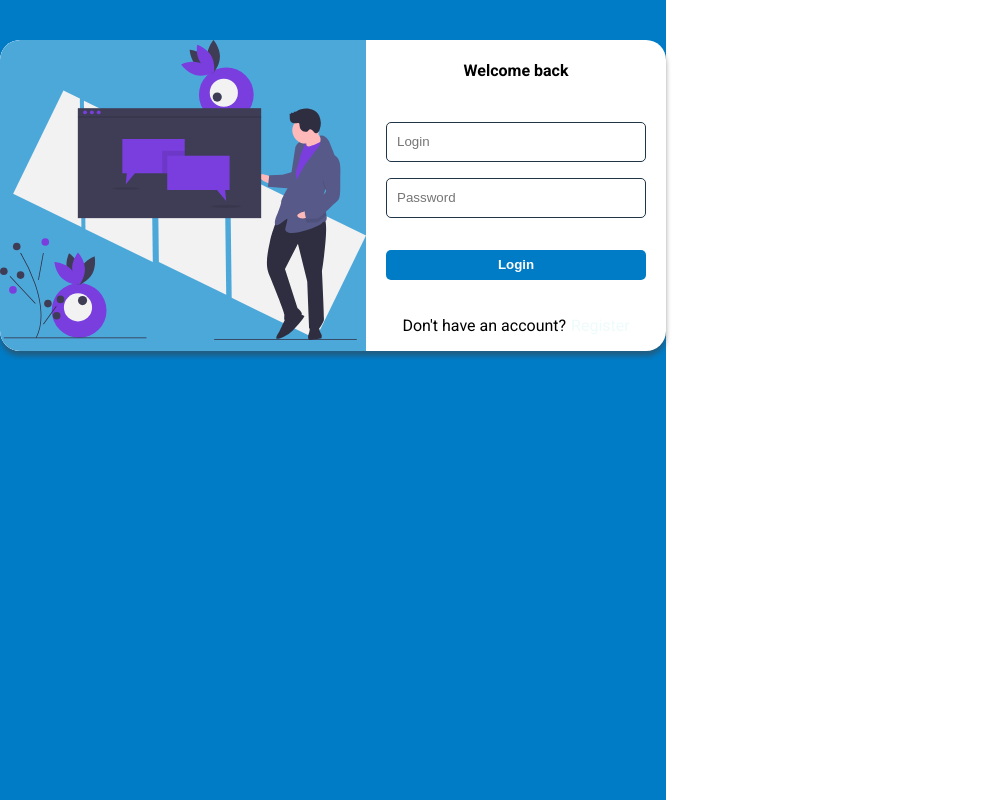
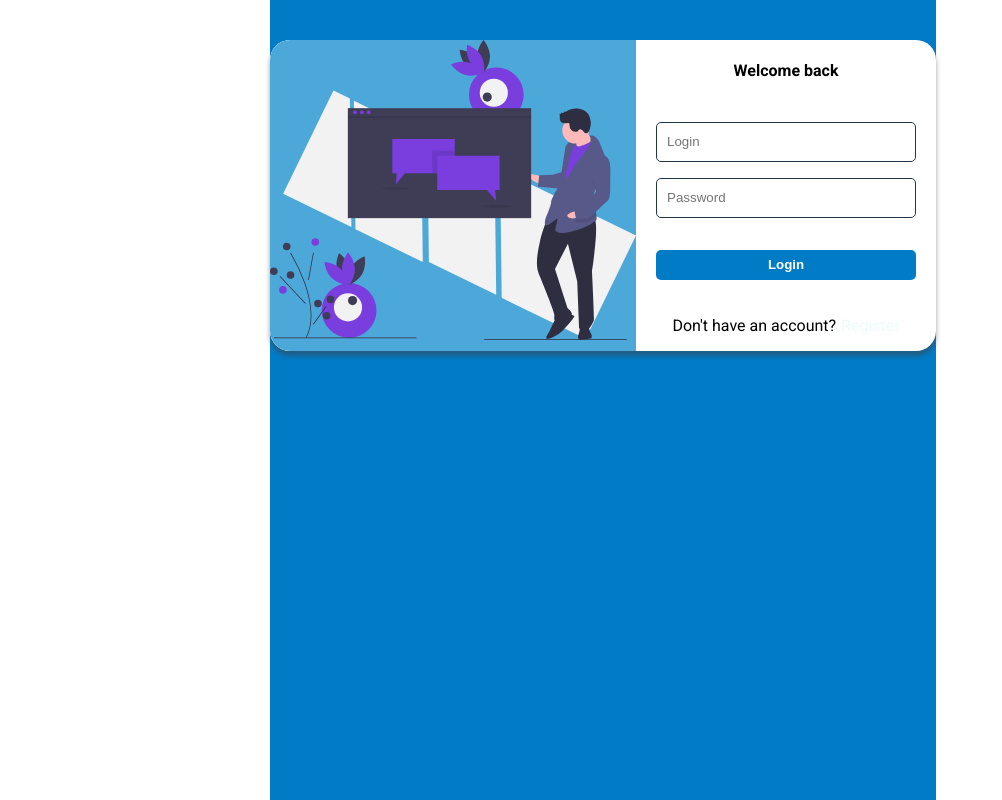
Before and after one commit to MrRaiter/hukatonFront, a React (Create React App) app: page / in a window 1280 px wide. Shown: the whole page, without its empty margins (0-1002 px from the left). Built offline with nearby package versions, Linux system fonts and the light colour scheme.

Commit message:
Fix sidebar

```diff
--- a/src/App.jsx
+++ b/src/App.jsx
@@ -17,19 +17,24 @@ function App() {
   return (
     <div className="App">
       <NotificationContainer />
-      <header className="App-header" />
       <Router>
         {!['/login', '/signup', '/'].includes(location.pathname) ? (
           <ButtonAppBar />
         ) : null}
+        <div className="content">
           <Switch>
             <Route exact path="/" component={LoginPage} />
             <Route exact path="/login" component={LoginPage} />
             <Route exact path="/signup" component={RegistrationPage} />
             <Route exact path="/add-company" component={AddCompany} />
             <Route exact path="/dashboard" component={ProfilePage} />
-          <Route exact path="/dashboard/contracts" component={ContractsPage} />
+            <Route
+              exact
+              path="/dashboard/contracts"
+              component={ContractsPage}
+            />
           </Switch>
+        </div>
       </Router>
     </div>
   );
--- a/src/App.scss
+++ b/src/App.scss
@@ -9,6 +9,14 @@ body {
 .App {
   display: flex;
     height: 100vh;
+}
+
+.pro-sidebar {
+  position: fixed;
+}
+
+.content {
+  margin-left: 270px
 }
 
 .container {
--- a/src/pages/login/auth.scss
+++ b/src/pages/login/auth.scss
@@ -3,6 +3,7 @@
 
 #auth-container {
     min-height: 100vh;
+    width:  100%;
     background-color: $primary;
 
     #auth-card {
```
Lines whose indentation alone changed are shown as unchanged.
